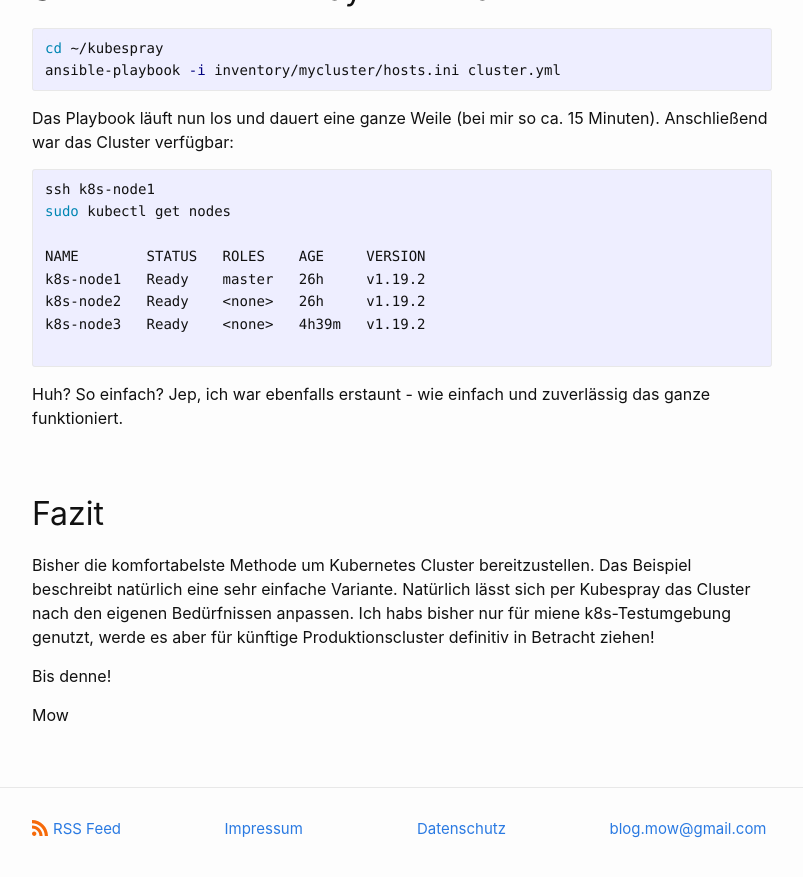
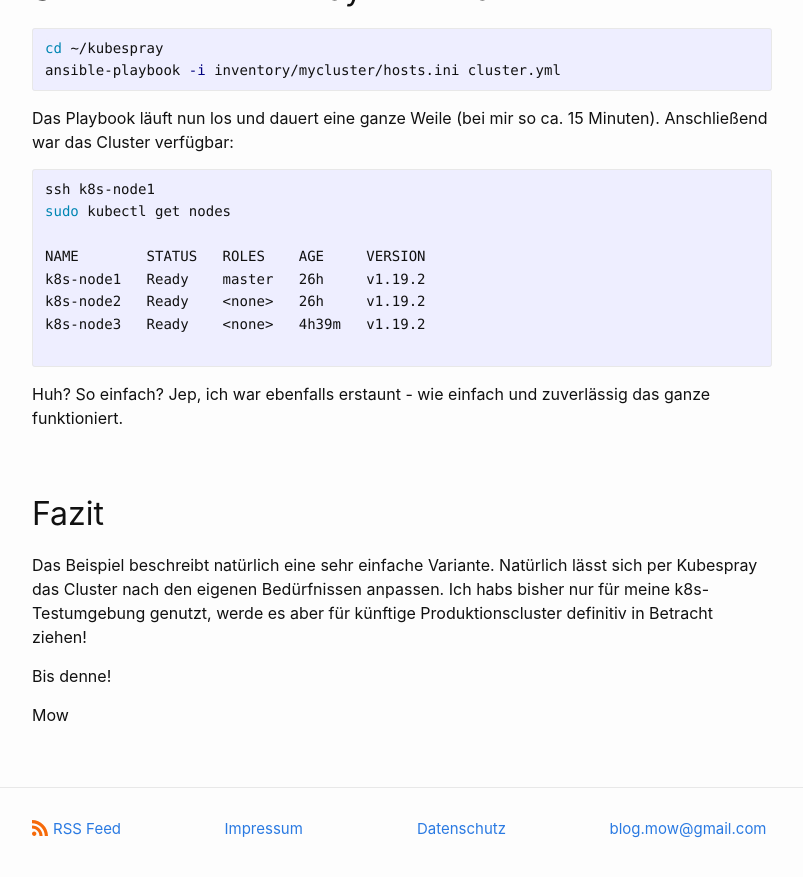
Before and after one commit to dermow/staging, a Jekyll site: the page built from _posts/2021-04-27-kubespray.markdown, in a window 1280 px wide and 900 px high, scrolled down 1994 px. Shown: the top 877 px of the window, without its empty margins (238-1041 px from the left). Built offline with Jekyll 4.4.1, drawn with Linux system fonts in a browser that asks for light colours; comment, search, counter and statistics services are not loaded.

Commit message:
Update 2021-04-27-kubespray.markdown

```diff
--- a/_posts/2021-04-27-kubespray.markdown
+++ b/_posts/2021-04-27-kubespray.markdown
@@ -97,7 +97,7 @@ Huh? So einfach? Jep, ich war ebenfalls erstaunt - wie einfach und zuverlässig
 
 ## Fazit
 
-Bisher die komfortabelste Methode um Kubernetes Cluster bereitzustellen. Das Beispiel beschreibt natürlich eine sehr einfache Variante. Natürlich lässt sich per Kubespray das Cluster nach den eigenen Bedürfnissen anpassen. Ich habs bisher nur für miene k8s-Testumgebung genutzt, werde es aber für künftige Produktionscluster definitiv in Betracht ziehen!
+Das Beispiel beschreibt natürlich eine sehr einfache Variante. Natürlich lässt sich per Kubespray das Cluster nach den eigenen Bedürfnissen anpassen. Ich habs bisher nur für meine k8s-Testumgebung genutzt, werde es aber für künftige Produktionscluster definitiv in Betracht ziehen!
 
 Bis denne!
 
```
